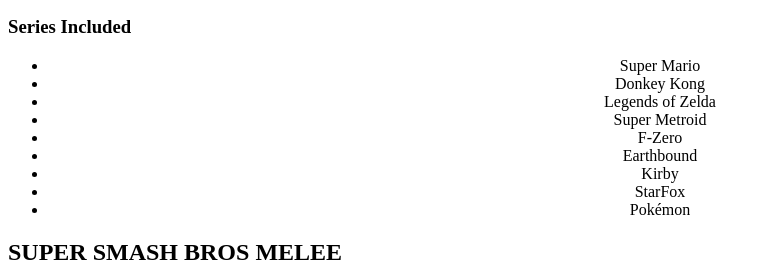
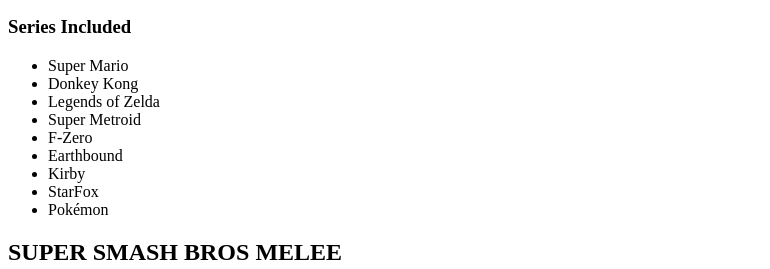
Before and after one commit to atchiray000/SSB, a plain HTML site: page index.html in a window 1280 px wide. Shown: the part 1173-1442 px from the top of the page, without its empty margins (0-770 px from the left). Drawn offline with Linux system fonts and the light colour scheme.

Commit message:
Update index.html

```diff
--- a/index.html
+++ b/index.html
@@ -22,7 +22,7 @@
       <li>Jigglypuff</li>
     </ol>
     <h3>Series Included</h3>
-    <center><ul>
+    <ul>
       <li>Super Mario</li>
       <li>Donkey Kong</li>
       <li>Legends of Zelda</li>
@@ -32,7 +32,7 @@
       <li>Kirby</li>
       <li>StarFox</li>
       <li>Pokémon</li>
-      </ul></center>
+    </ul>
     <h2>SUPER SMASH BROS MELEE</h2>
     <img src = "ssbmelee.png" width = "30%" height = "30%">
     <h3>Roster!</h3>
```
